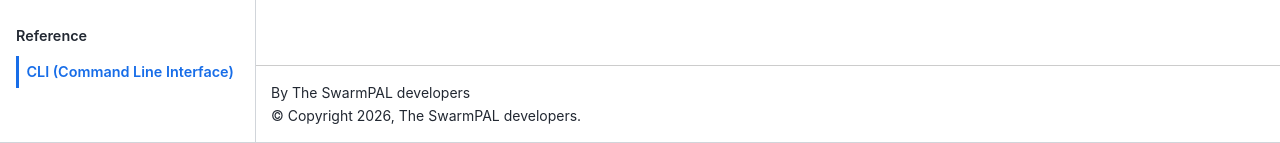
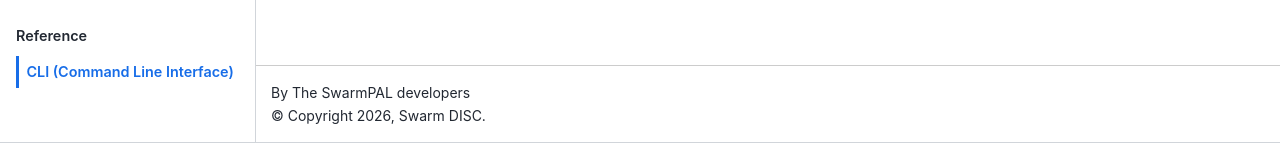
Before and after one commit to Swarm-DISC/SwarmPAL, a Sphinx documentation site: the page built from docs/cli.rst, in a window 1280 px wide and 900 px high, scrolled down 48 px. Shown: the part 757-900 px from the top of the window. Built offline with Sphinx 7.4.7 and the Sphinx Book theme 1.1.4, drawn with Linux system fonts in a browser that asks for light colours; the version number could not be read and is left out.

Commit message:
change copyright notice to Swarm DISC

```diff
--- a/docs/conf.py
+++ b/docs/conf.py
@@ -18,7 +18,7 @@
 # -- Project information -----------------------------------------------------
 
 project = "SwarmPAL"
-copyright = "2026, The SwarmPAL developers"
+copyright = "2026, Swarm DISC"
 author = "The SwarmPAL developers"
 
 # The version is derived from git tags by hatch-vcs at install time. On Read the
```
Also changed, not shown: 1 other file.
